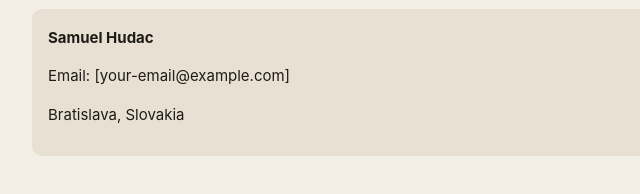
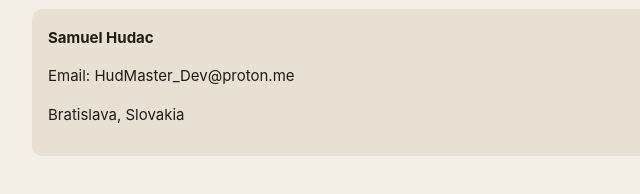
Before and after one commit to SamuelHudac/renala-legal, a plain HTML site: page privacy.html in a window 1280 px wide. Shown: the part 4108-4302 px from the top of the page, 238-878 px from the left. Drawn offline with Linux system fonts and the light colour scheme.

Commit message:
Update contact email in privacy.html

```diff
--- a/privacy.html
+++ b/privacy.html
@@ -161,7 +161,7 @@
 <h2>10. Contact Us</h2>
 <div class="contact">
   <p><strong>Samuel Hudac</strong></p>
-  <p>Email: <!-- VLOŽ SVOJ EMAIL -->[your-email@example.com]</p>
+  <p>Email: HudMaster_Dev@proton.me</p>
   <p>Bratislava, Slovakia</p>
 </div>
 
```
